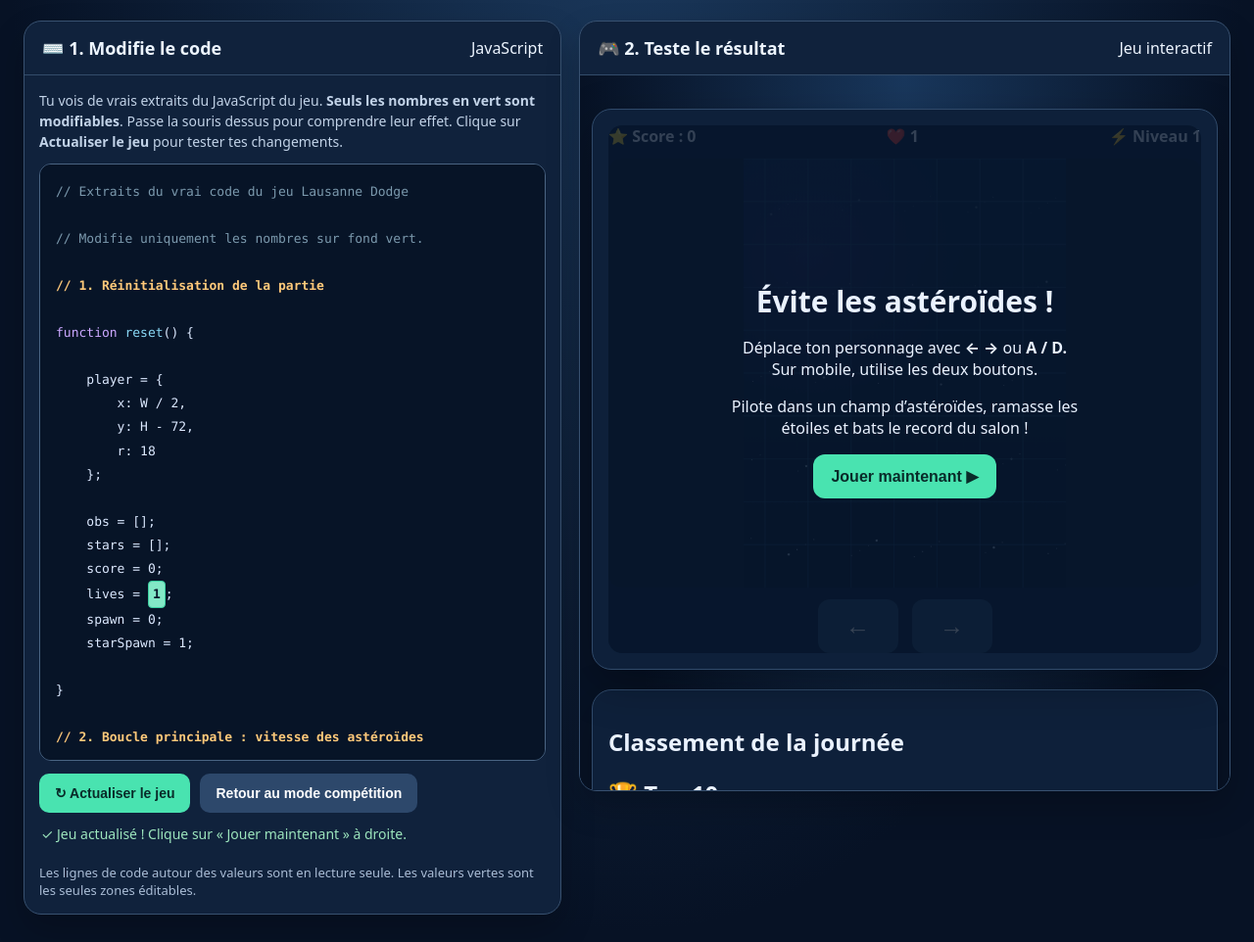
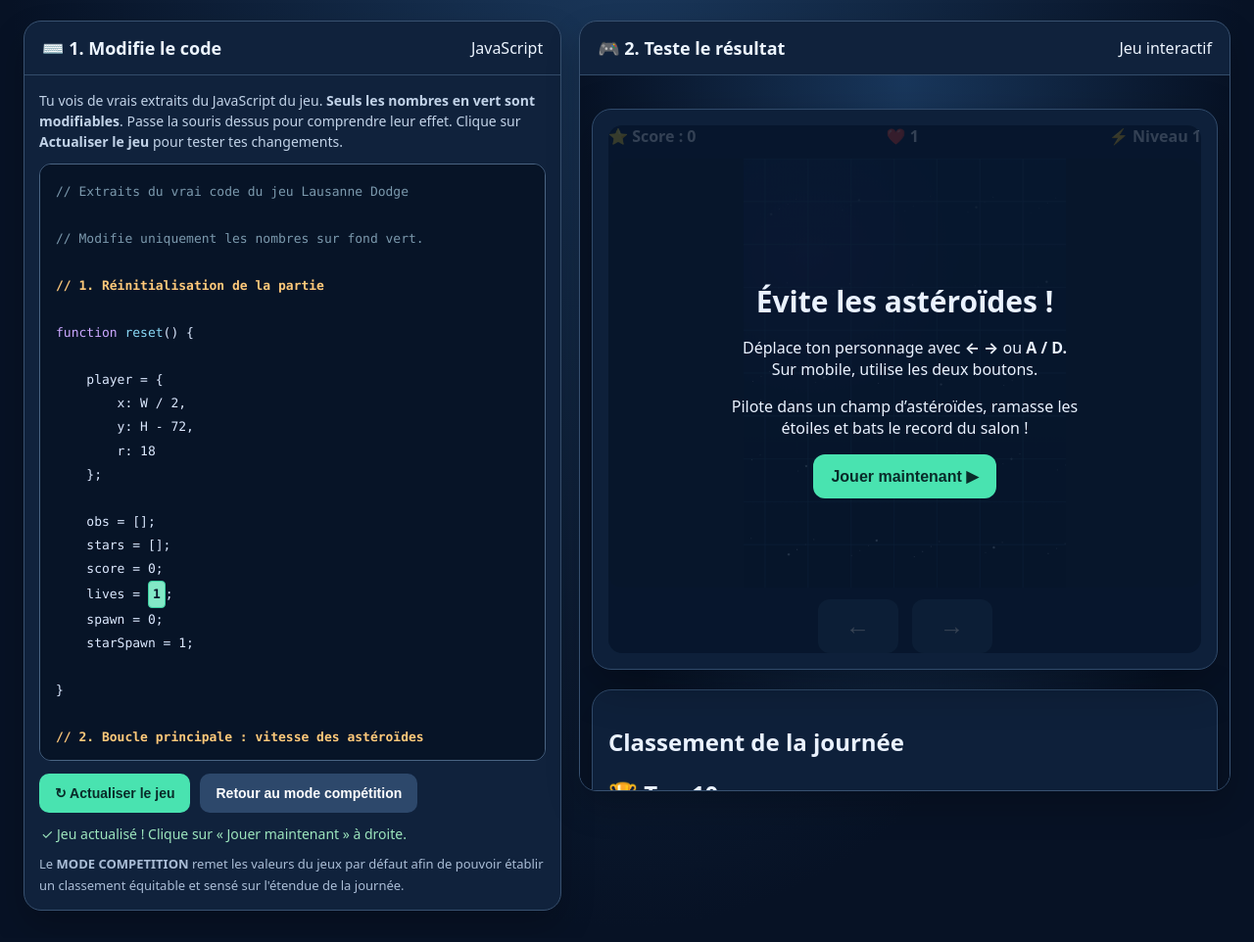
Before and after one commit to diego3223/salon-metiers-2026, a plain HTML site: page index.html in a window 1280 px wide. Shown: the part 127-1089 px from the top of the page at 98% size. Drawn offline with Linux system fonts and the light colour scheme.

Commit message:
chore: update UI text

```diff
--- a/index.html
+++ b/index.html
@@ -285,7 +285,7 @@ header {
 
 <p id="status" role="status" aria-live="polite">Prêt à jouer !</p>
 
-<p class="notice">Les lignes de code autour des valeurs sont en lecture seule. Les valeurs vertes sont les seules zones éditables.</p>
+<a class="notice">Le <strong>MODE COMPETITION</strong> remet les valeurs du jeux par défaut afin de pouvoir établir un classement équitable et sensé sur l'étendue de la journée.</a>
 
 </div>
 </section>
```
